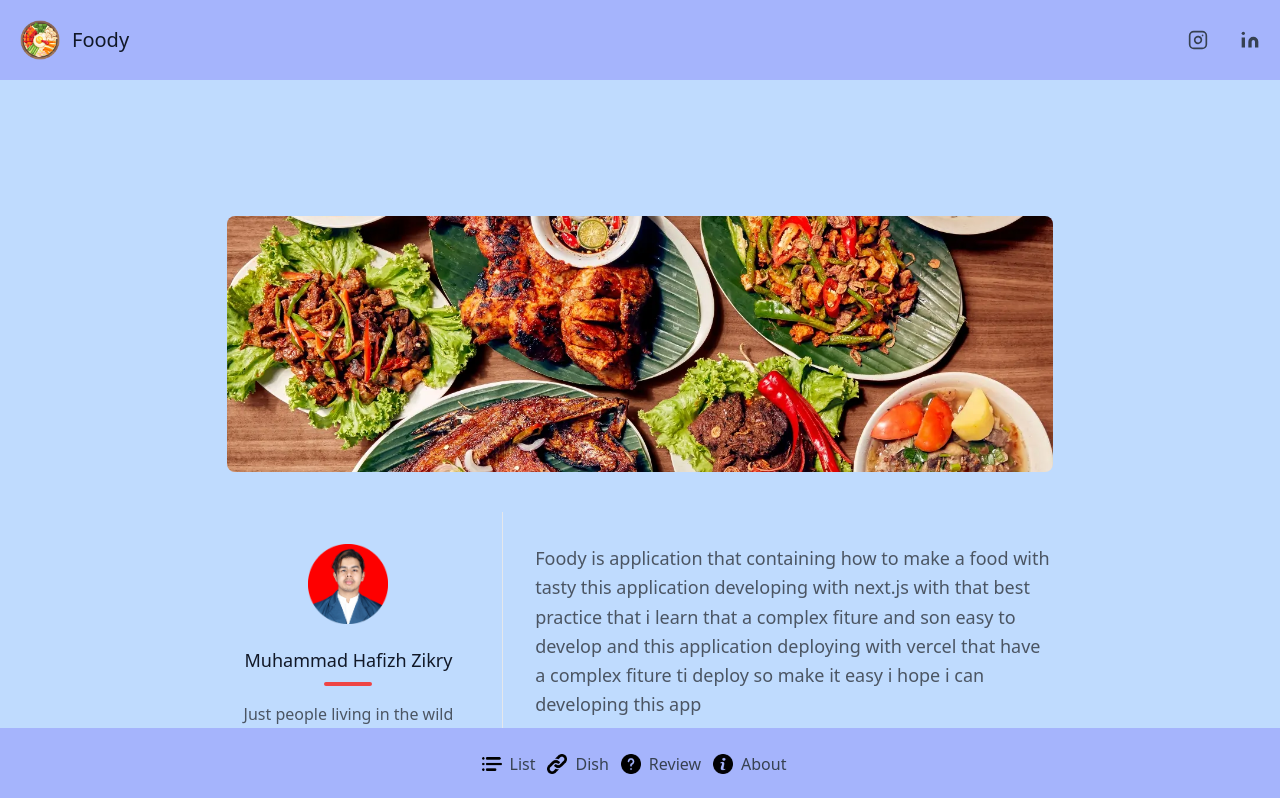
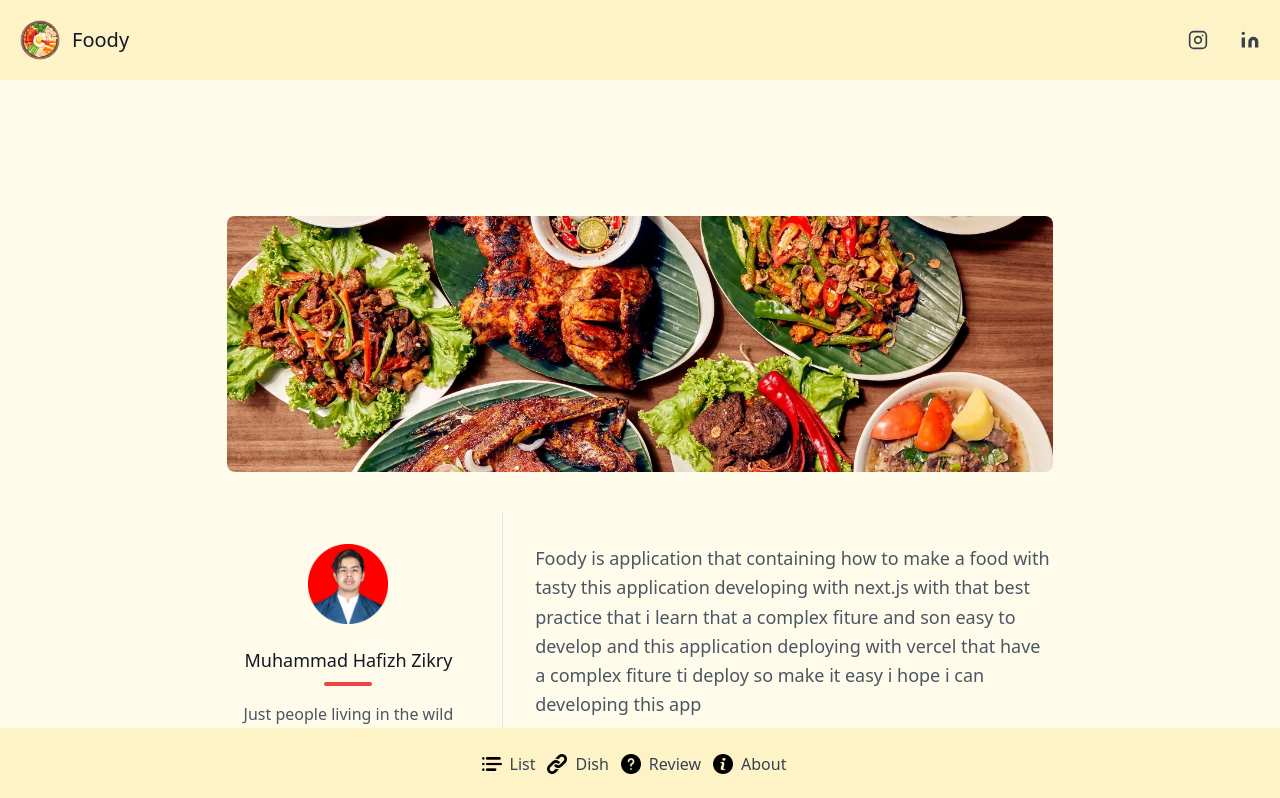
Before and after one commit to hafizhzikry24/foody, a Next.js app: page /about in a window 1280 px wide. Shown: the top 798 px of the page. Built offline with nearby package versions, Linux system fonts and the light colour scheme.

Commit message:
change bg

```diff
--- a/pages/about.js
+++ b/pages/about.js
@@ -13,7 +13,7 @@ export default function about() {
 
       <Header />
 
-      <section className="text-gray-600 body-font bg-blue-200 py-10">
+      <section className="text-gray-600 body-font bg-amber-50 py-10">
         <div className="container px-5 py-24 mx-auto flex flex-col">
           <div className="lg:w-4/6 mx-auto">
             <div className="rounded-lg h-64 overflow-hidden">
--- a/pages/components/Footer.js
+++ b/pages/components/Footer.js
@@ -28,7 +28,7 @@ export default function Footer() {
     //         </span>
     //     </div>
     // </footer>
-    <footer class="sticky bottom-0 text-gray-600 body-font z-50 bg-indigo-300">
+    <footer class="sticky bottom-0 text-gray-600 body-font z-50 bg-amber-100">
       <div class="container px-3 py-6 mx-auto flex md:items-center lg:items-start md:flex-row md:flex-nowrap flex-wrap flex-col">
 
         <div class="md:ml-auto md:mr-auto flex flex-wrap items-center text-base justify-center ">
--- a/pages/components/Header.js
+++ b/pages/components/Header.js
@@ -4,7 +4,7 @@ import icon from "../../public/assets/icon.webp";
 
 export default function Header() {
   return (
-    <header className="sticky top-0 text-gray-900 body-font z-50 bg-indigo-300">
+    <header className="sticky top-0 text-gray-900 body-font z-50 bg-amber-100">
       <div className="container mx-auto flex flex-wrap p-5 flex-col md:flex-row items-center">
         <Link
           href="/"
--- a/pages/components/List.js
+++ b/pages/components/List.js
@@ -20,7 +20,7 @@ export default function List() {
     }, []);
 
     return (
-        <section className="text-gray-600 body-font bg-blue-200">
+        <section className="text-gray-600 body-font bg-yellow-50">
             <div className="container px-5 py-8 mx-auto">
                 <div className="flex flex-wrap -m-4">
                     {
--- a/pages/detail/[id].js
+++ b/pages/detail/[id].js
@@ -35,7 +35,7 @@ export default function Detail() {
 
       <Header />
 
-      <section class="text-gray-600 body-font bg-blue-200 py-10">
+      <section class="text-gray-600 body-font bg-amber-50 py-10">
         <div class="container mx-auto flex px-5 py-8 items-center justify-center flex-col">
           <Image
             class="lg:w-2/6 md:w-3/6 w-5/6 mb-10 rounded"
--- a/pages/faq.js
+++ b/pages/faq.js
@@ -9,7 +9,7 @@ export default function faq() {
 
       <Header />
 
-      <section className="text-gray-600 body-font bg-blue-200 py-20">
+      <section className="text-gray-600 body-font bg-amber-50 py-20">
         <div className="container px-5 py-52 mx-auto">
           <div className="xl:w-1/2 lg:w-3/4 w-full mx-auto text-center">
             <svg
--- a/pages/references.js
+++ b/pages/references.js
@@ -10,7 +10,7 @@ export default function References() {
 
       <Header />
 
-      <section className="text-gray-600 body-font bg-blue-200 py-20">
+      <section className="text-gray-600 body-font bg-amber-50 py-20">
         <div className="container px-5 py-52 mx-auto">
           <div className="text-center mb-20">
             <h1 className="sm:text-3xl text-2xl font-medium text-center title-font text-gray-900 mb-4">
```
